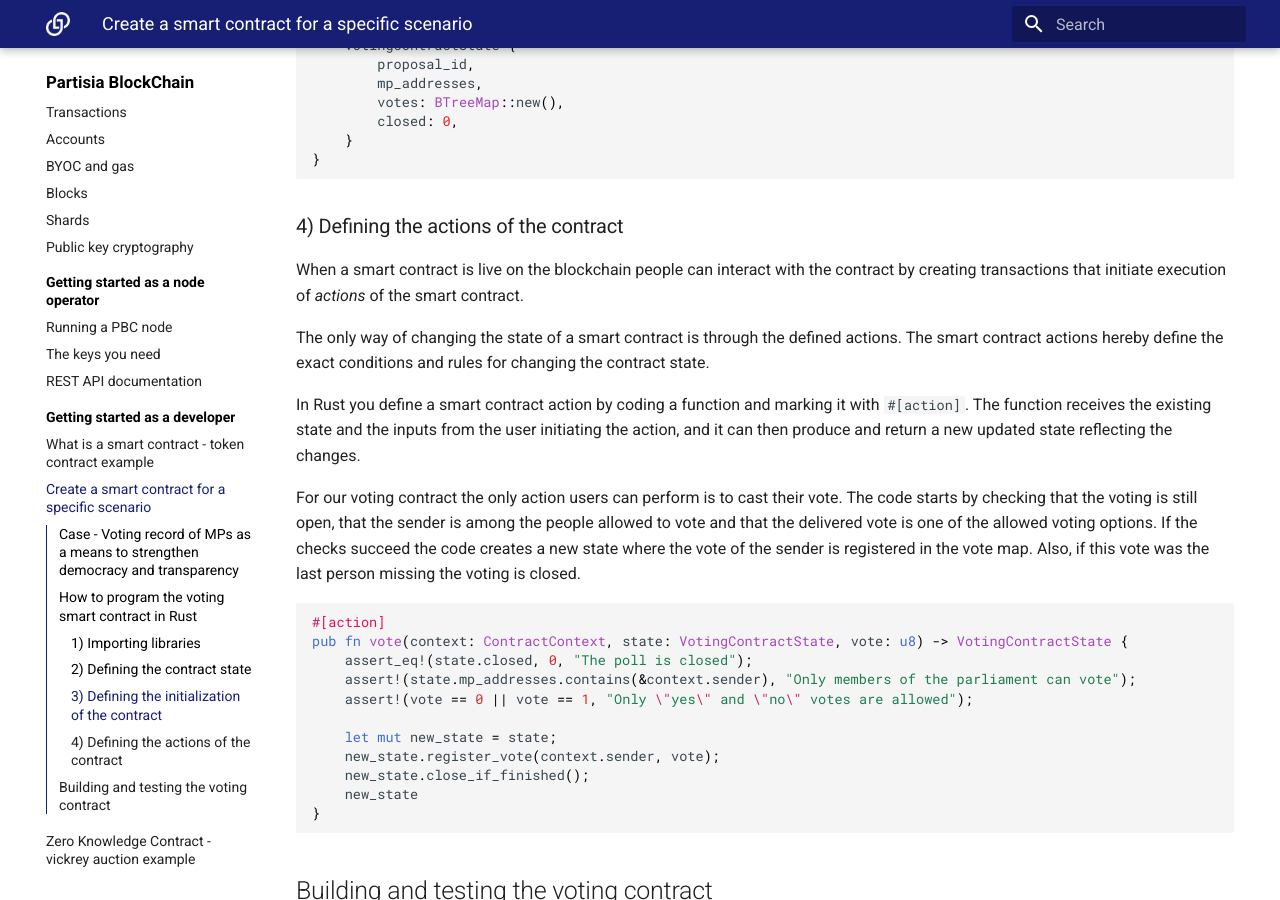
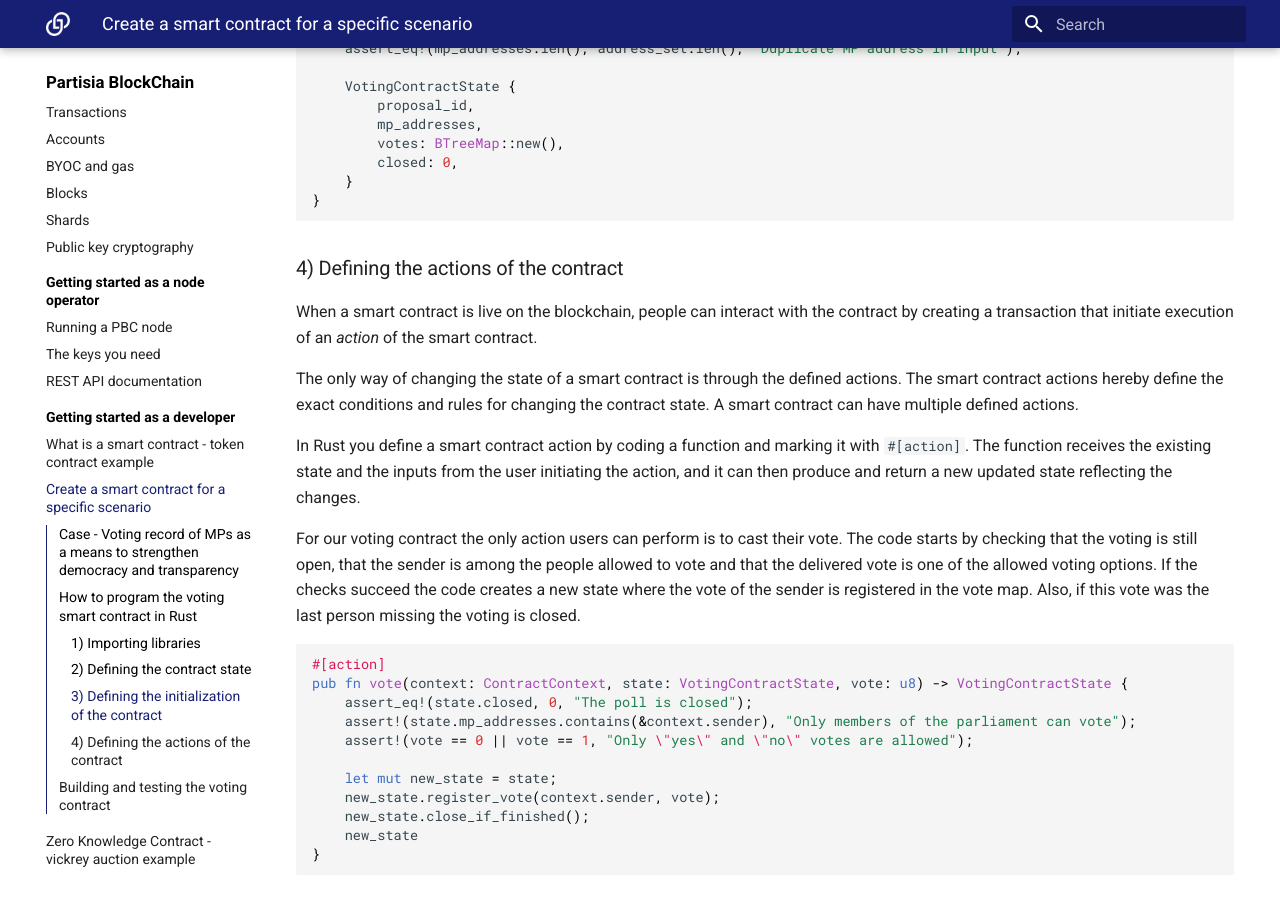
Before and after one commit to 0xSero/partisia-docs, an MkDocs documentation site: the page built from docs/voting-contract.md, in a window 1280 px wide and 900 px high, scrolled down 2712 px. Built offline with MkDocs 1.6.1 and Material for MkDocs 9.7.7, drawn with Linux system fonts in a browser that asks for light colours; a script that is not in the unit is left out; some of the changed text lies outside the part shown.

Commit message:
added a bit of explanation.

```diff
--- a/docs/voting-contract.md
+++ b/docs/voting-contract.md
@@ -63,8 +63,10 @@
   Therefore, the contract the state also includes information about whether the voting is open or
   closed.
 
-We can have to define methods associated with the state struct that read or write to the state. For
-our voting contract we have defined two state methods:
+We can also define methods associated with the state struct that read or write to the state. In Rust
+these methods are defined inside an `impl` block associated with the state struct.
+
+For our voting contract we have defined two state methods:
 
 - `register_vote` When an MP cast her vote, it is recorded in the votes map.
 - `close_if_finished_vote` The voting process automatically closes after everybody has voted.
@@ -136,11 +138,12 @@
 
 ### 4) Defining the actions of the contract
 
-When a smart contract is live on the blockchain people can interact with the contract by creating
-transactions that initiate execution of _actions_ of the smart contract.
+When a smart contract is live on the blockchain, people can interact with the contract by creating a
+transaction that initiate execution of an _action_ of the smart contract.
 
 The only way of changing the state of a smart contract is through the defined actions. The smart
-contract actions hereby define the exact conditions and rules for changing the contract state.
+contract actions hereby define the exact conditions and rules for changing the contract state. A
+smart contract can have multiple defined actions.
 
 In Rust you define a smart contract action by coding a function and marking it with `#[action]`. The
 function receives the existing state and the inputs from the user initiating the action, and it can
```
